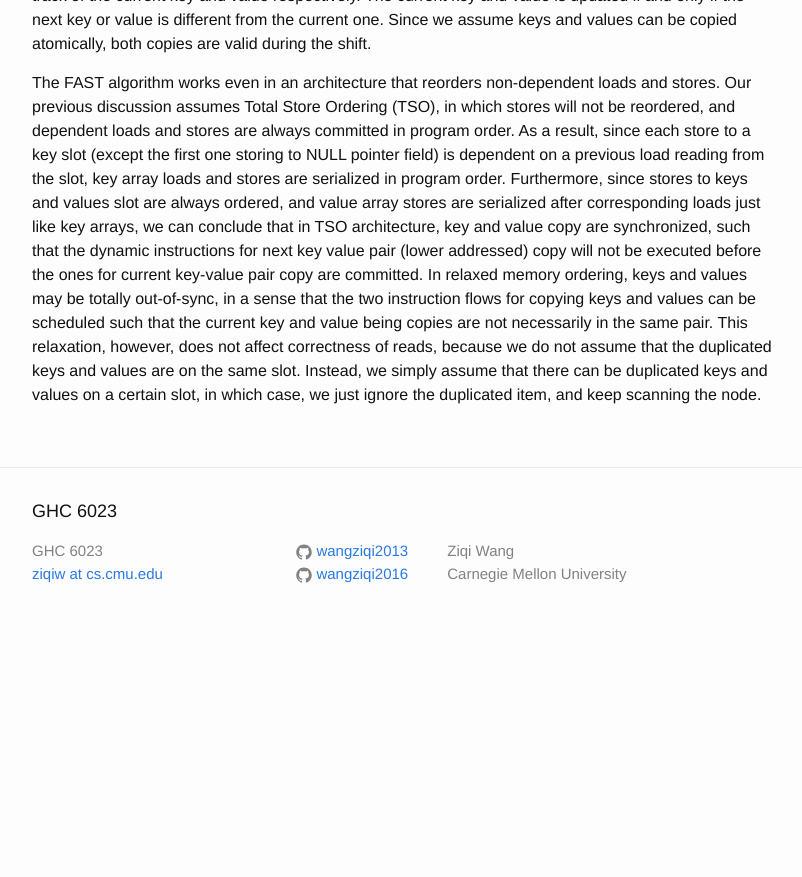
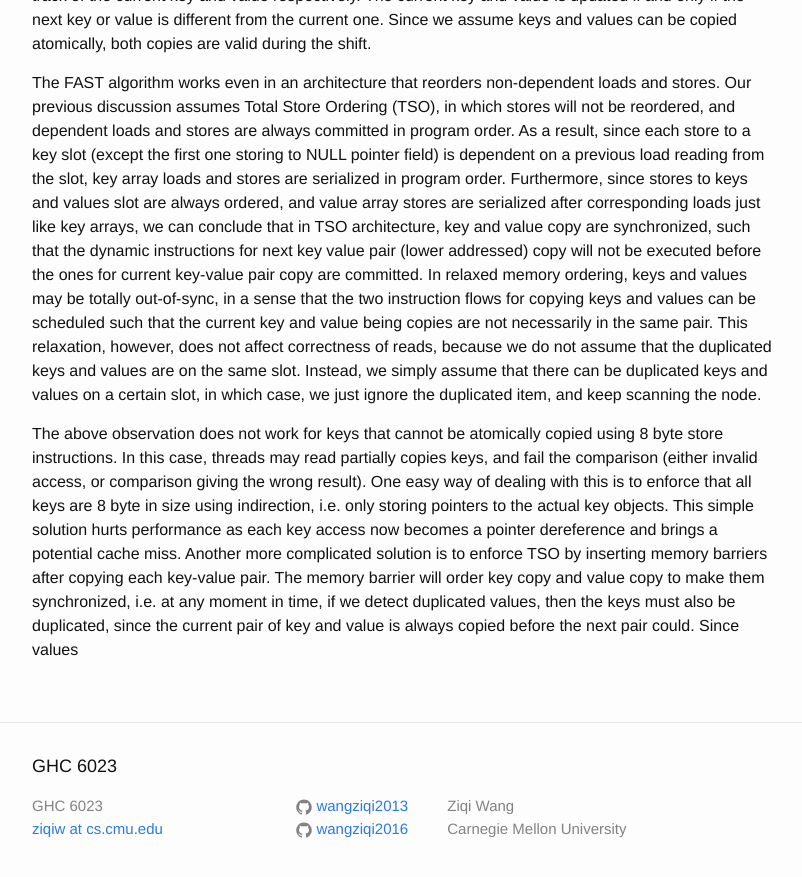
Before and after one commit to wangziqi2013/wangziqi2013.github.io, a Jekyll site: the page built from _posts/2019-11-21-fast-fair.markdown, in a window 1280 px wide and 900 px high, scrolled down 2065 px. Shown: the top 877 px of the window, without its empty margins (238-1040 px from the left). Built offline with Jekyll 4.4.1, drawn with Linux system fonts in a browser that asks for light colours; before the commit the page ends 2710 px from its top, so only the background shows below that.

Commit message:
Adding memory barrier

```diff
--- a/_posts/2019-11-21-fast-fair.markdown
+++ b/_posts/2019-11-21-fast-fair.markdown
@@ -85,3 +85,12 @@ flows for copying keys and values can be scheduled such that the current key and
 in the same pair. This relaxation, however, does not affect correctness of reads, because we do not assume that the
 duplicated keys and values are on the same slot. Instead, we simply assume that there can be duplicated keys and values
 on a certain slot, in which case, we just ignore the duplicated item, and keep scanning the node.
+
+The above observation does not work for keys that cannot be atomically copied using 8 byte store instructions. In this
+case, threads may read partially copies keys, and fail the comparison (either invalid access, or comparison giving the
+wrong result). One easy way of dealing with this is to enforce that all keys are 8 byte in size using indirection, i.e.
+only storing pointers to the actual key objects. This simple solution hurts performance as each key access now becomes
+a pointer dereference and brings a potential cache miss. Another more complicated solution is to enforce TSO by inserting
+memory barriers after copying each key-value pair. The memory barrier will order key copy and value copy to make them
+synchronized, i.e. at any moment in time, if we detect duplicated values, then the keys must also be duplicated, since
+the current pair of key and value is always copied before the next pair could. Since values
```
